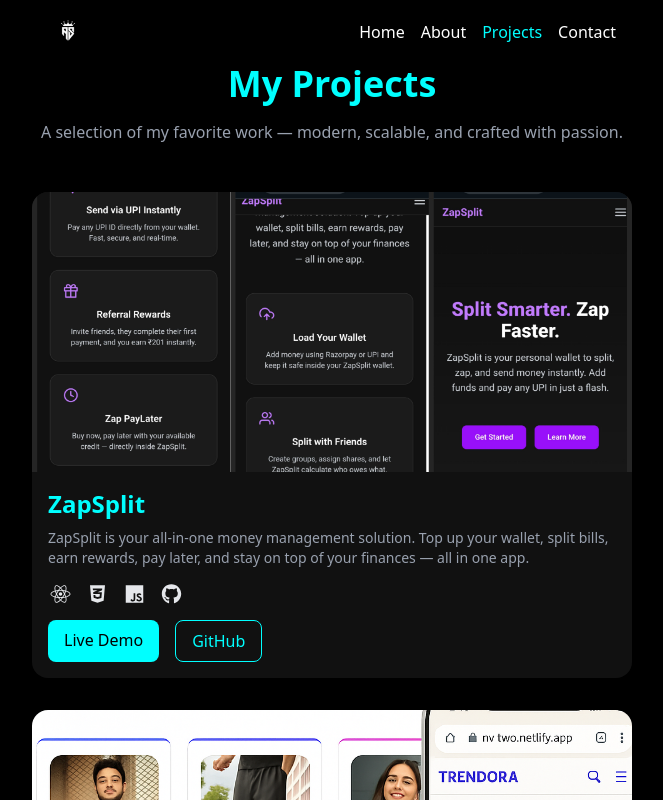
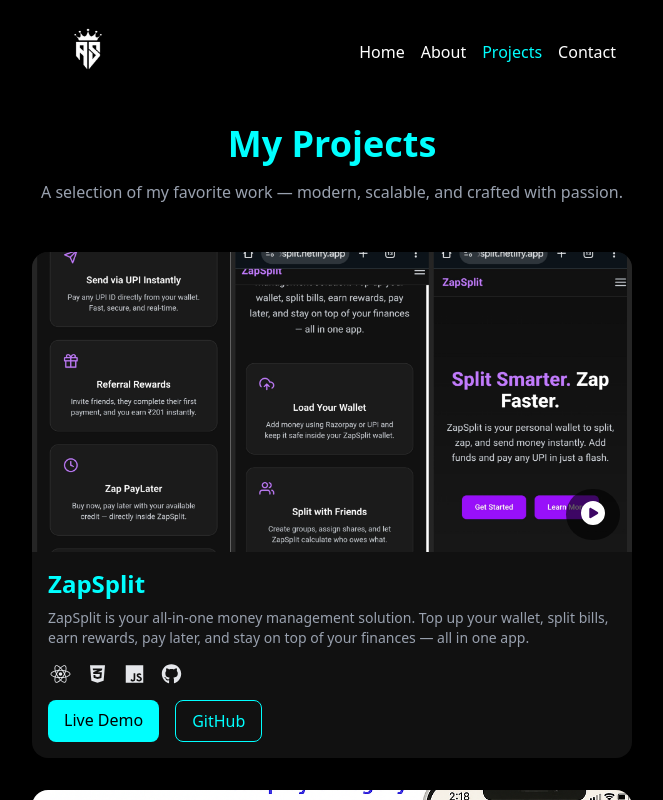
Before and after one commit to SkAltmash/iamSK, a React (Vite) app: page /projects in a window 1280 px wide. Shown: the top 800 px of the page, without its empty margins (308-971 px from the left). Built offline with nearby package versions, Linux system fonts and the light colour scheme.

Commit message:
new look

```diff
--- a/src/components/Navbar.jsx
+++ b/src/components/Navbar.jsx
@@ -18,7 +18,7 @@
           <img
             src="logo.png"
             alt="Logo"
-            className="h-10 w-10 transform transition-transform duration-700 hover:rotate-[360deg]"
+            className="h-20 w-20 transform transition-transform duration-700 hover:rotate-[360deg]"
           />
         </NavLink>
 
--- a/src/components/hero/Hero.jsx
+++ b/src/components/hero/Hero.jsx
@@ -12,7 +12,7 @@
           speed={1}
           squareSize={80}
           direction="diagonal"
-          borderColor="#121212"
+          borderColor="#ffffff"
           hoverFillColor="#00ffff"
         />
       </div>
--- a/src/components/project.jsx
+++ b/src/components/project.jsx
@@ -1,20 +1,15 @@
-import React from "react";
+import React, { useState } from "react";
 import { motion } from "framer-motion";
 import { FontAwesomeIcon } from "@fortawesome/react-fontawesome";
-import {
-  faReact,
-  faCss3Alt,
-  faJs,
-  faHtml5,
-  faGithub,
-} from "@fortawesome/free-brands-svg-icons";
-import { faServer } from "@fortawesome/free-solid-svg-icons";
+import { faReact, faCss3Alt, faJs, faHtml5, faGithub } from "@fortawesome/free-brands-svg-icons";
+import { faServer, faPlayCircle } from "@fortawesome/free-solid-svg-icons";
 
 const projects = [
   {
     slug: "zap-split",
     title: "ZapSplit",
     image: "ZapSplit.jpg",
+    video: "/videos/ZapSplit-Video.webm",
     description:
       "ZapSplit is your all-in-one money management solution. Top up your wallet, split bills, earn rewards, pay later, and stay on top of your finances — all in one app.",
     link: "https://zapsplit.netlify.app/",
@@ -64,8 +59,10 @@
 ];
 
 const Projects = () => {
+  const [activeVideo, setActiveVideo] = useState(null);
+
   return (
-    <section className="relative bg-black text-white min-h-screen py-16 px-6">
+    <section className="relative mt-15 bg-black text-white min-h-screen py-16 px-6">
       {/* Header Section */}
       <div className="max-w-[600px] mx-auto text-center mb-12">
         <h2 className="text-4xl font-bold mb-4" style={{ color: "#00ffff" }}>
@@ -87,23 +84,43 @@
             animate={{ opacity: 1, y: 0 }}
             transition={{ delay: index * 0.2, duration: 0.6 }}
           >
-            {/* Project Image */}
-            <a href={project.link} target="_blank" rel="noopener noreferrer">
-              <img
-                src={project.image}
-                alt={project.title}
-                className="w-full h-70 object-cover hover:scale-105 transition-transform duration-300"
-              />
-            </a>
+            <div className="relative">
+              {/* Project Image or Video */}
+              {activeVideo === project.slug && project.video ? (
+                <video
+                  src={project.video}
+                  autoPlay
+                  loop
+                  muted
+                  className="w-full h-75 object-cover"
+                />
+              ) : (
+                <img
+                  src={project.image}
+                  alt={project.title}
+                  className="w-full h-75 object-cover"
+                />
+              )}
+
+              {/* Video Icon Overlay */}
+              {project.video && (
+                <button
+                  onClick={() =>
+                    setActiveVideo(activeVideo === project.slug ? null : project.slug)
+                  }
+                  className="absolute bottom-3 right-3 bg-black/60 p-3 rounded-full text-white hover:bg-black/80 transition"
+                >
+                  <FontAwesomeIcon icon={faPlayCircle} className="text-2xl" />
+                </button>
+              )}
+            </div>
 
             {/* Project Details */}
             <div className="p-4">
               <h3 className="text-2xl font-semibold text-[#00ffff] mb-2">
                 {project.title}
               </h3>
-              <p className="text-gray-400 text-sm mb-4">
-                {project.description}
-              </p>
+              <p className="text-gray-400 text-sm mb-4">{project.description}</p>
 
               {/* Technologies Used */}
               <div className="flex flex-wrap gap-3 mb-4">
```
Also changed, not shown: 1 other file (tests, documents, lock files or other folders).
